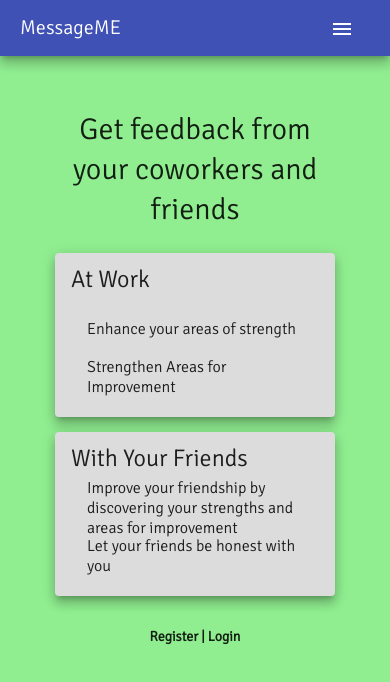
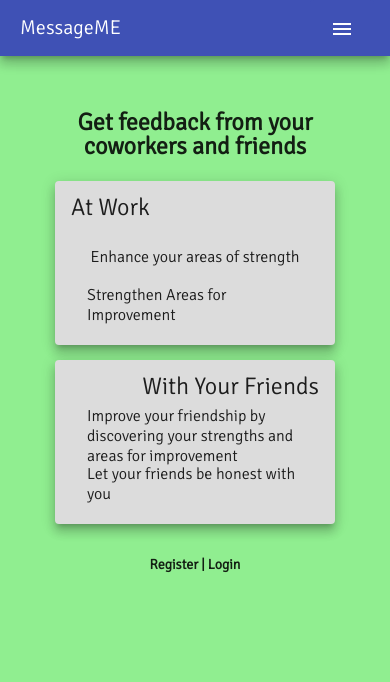
Before and after one commit to manishekaneja/anyMessApplication_a2, an Angular app: page / in a window 390 px wide. Shown: the top 682 px of the page. Built offline with nearby package versions, Linux system fonts and the light colour scheme.

Commit message:
material list implemented

```diff
--- a/src/app/home/home.component.css
+++ b/src/app/home/home.component.css
@@ -11,12 +11,18 @@
   background-color: gainsboro;
 }
 
-.text-l * {
-  text-align: left;
+.left {
+  justify-content: flex-start;
+  display: flex;
+  flex: 1;
 }
-.text-r * {
-  text-align: right;
+
+.right {
+  justify-content: flex-end;
+  display: flex;
+  flex: 1;
 }
+
 /*
 
 #full {
@@ -49,10 +55,16 @@ mat-list-item {
 .two_col_points > div > ul {
   list-style: none;
 }
-
+*/
 @media (max-width: 425px) {
+  .title {
+    font-size: 1.2rem;
+    font-weight: 900;
+    line-height: 1.2rem;
+  }
   .left,
   .right {
-    text-align: center;
+    justify-content: center;
+    align-items: center;
   }
-} */
+}
--- a/src/app/home/home.component.html
+++ b/src/app/home/home.component.html
@@ -5,21 +5,36 @@
   <mat-card-content>
     <div class="flxc ais">
       <mat-card class="mb15 mat-elevation-z8 light-back">
-        <mat-card-title>
+        <mat-card-title class="text-l">
           At Work
         </mat-card-title>
-        <mat-list class="mx2rem">
-          <mat-list-item>Enhance your areas of strength</mat-list-item>
-          <mat-list-item>Strengthen Areas for Improvement</mat-list-item>
+        <mat-list class="text-l">
+          <mat-list-item matLine>
+            <span class="left">
+              Enhance your areas of strength
+            </span>
+          </mat-list-item>
+          <mat-list-item><span class="left">
+              Strengthen Areas for Improvement
+            </span>
+          </mat-list-item>
         </mat-list>
       </mat-card>
       <mat-card class="mb15 mat-elevation-z8 light-back">
-        <mat-card-title>
+        <mat-card-title class="text-r">
           With Your Friends
         </mat-card-title>
-        <mat-list class="mx2rem">
-          <mat-list-item>Improve your friendship by discovering your strengths and areas for improvement</mat-list-item>
-          <mat-list-item>Let your friends be honest with you</mat-list-item>
+        <mat-list>
+          <mat-list-item matLine>
+            <span class="right">
+              Improve your friendship by discovering your strengths and areas for improvement
+            </span>
+          </mat-list-item>
+          <mat-list-item matLine>
+            <span class="right">
+              Let your friends be honest with you
+            </span>
+          </mat-list-item>
         </mat-list>
       </mat-card>
 
```
